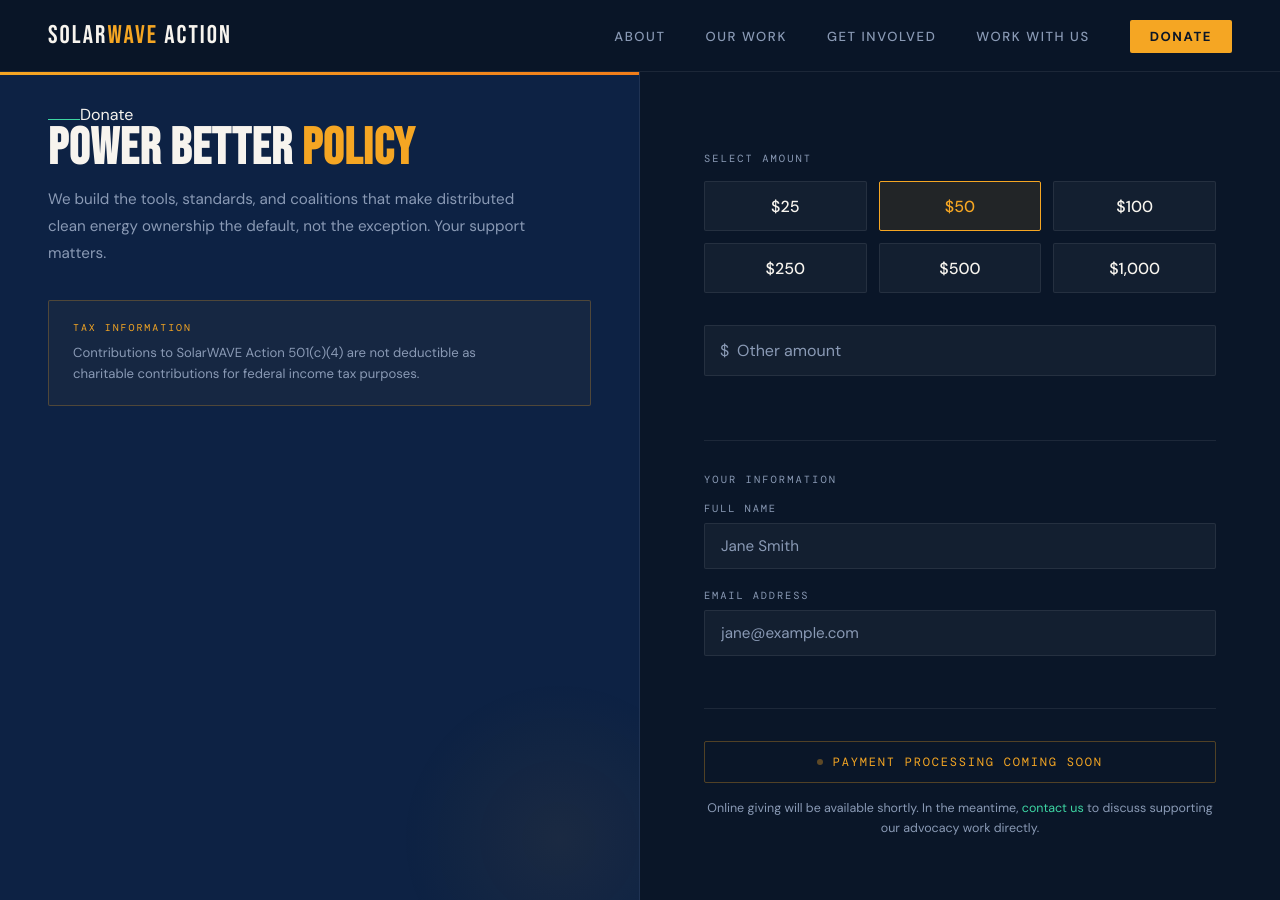
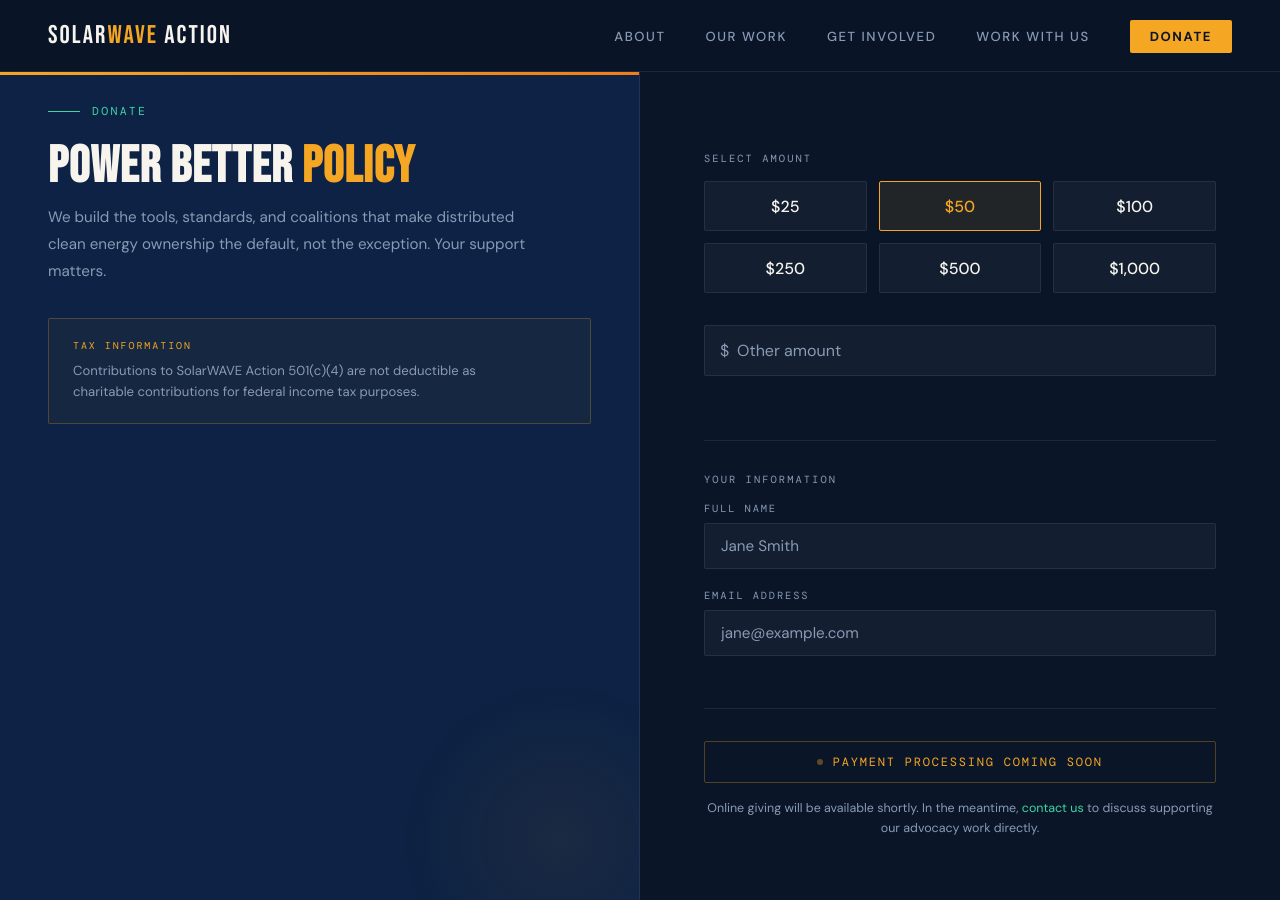
Before and after one commit to SolarWAVE-Action/solarwave-website, a Jekyll site: the page built from donate/donate.html, in a window 1280 px wide and 900 px high. Built offline with Jekyll 4.4.1, drawn with Linux system fonts in a browser that asks for light colours.

Commit message:
fixed typo in donate eyebrow

```diff
--- a/donate/donate.html
+++ b/donate/donate.html
@@ -33,7 +33,7 @@
       background: radial-gradient(circle, rgba(245,166,35,0.06) 0%, transparent 70%);
     }
 
-    eyebrow {
+    .eyebrow {
       font-family: 'DM Mono', monospace;
       font-size: 0.72rem; letter-spacing: 0.2em;
       text-transform: uppercase; color: var(--accent);
```
